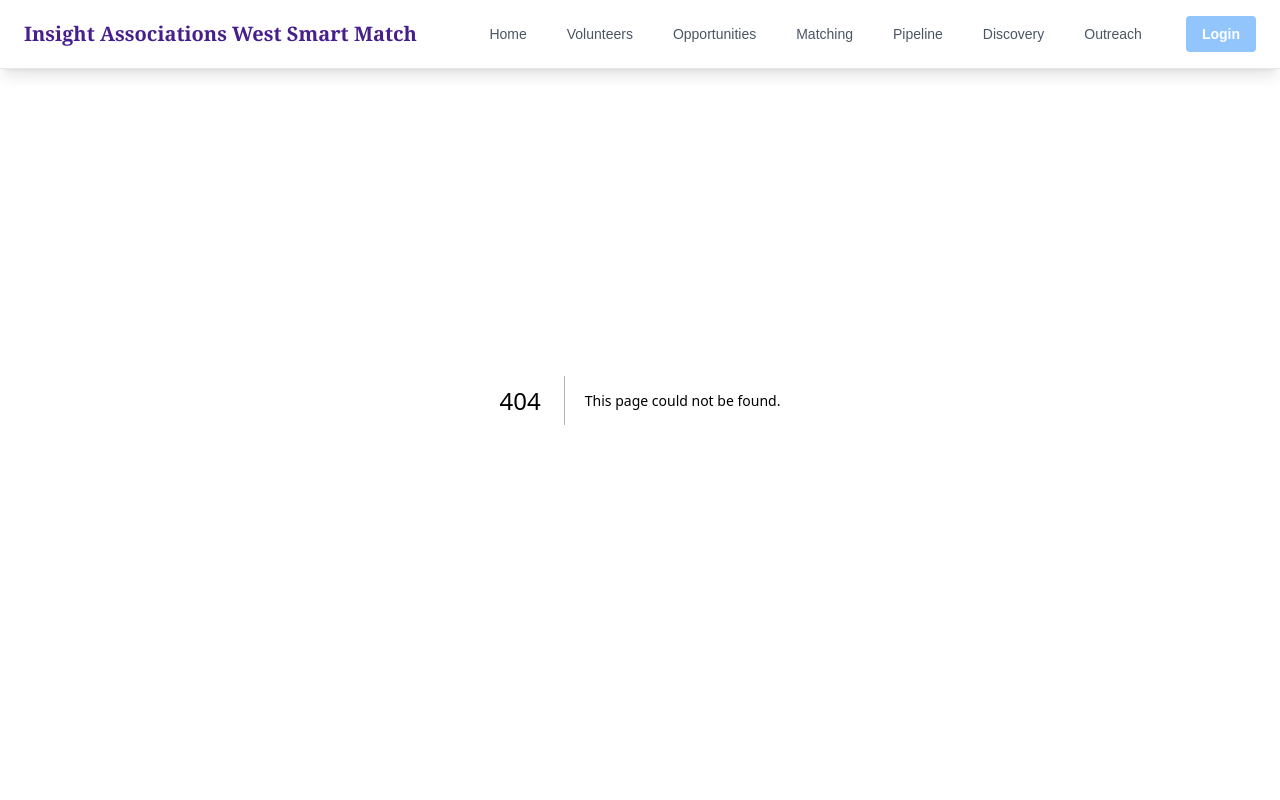
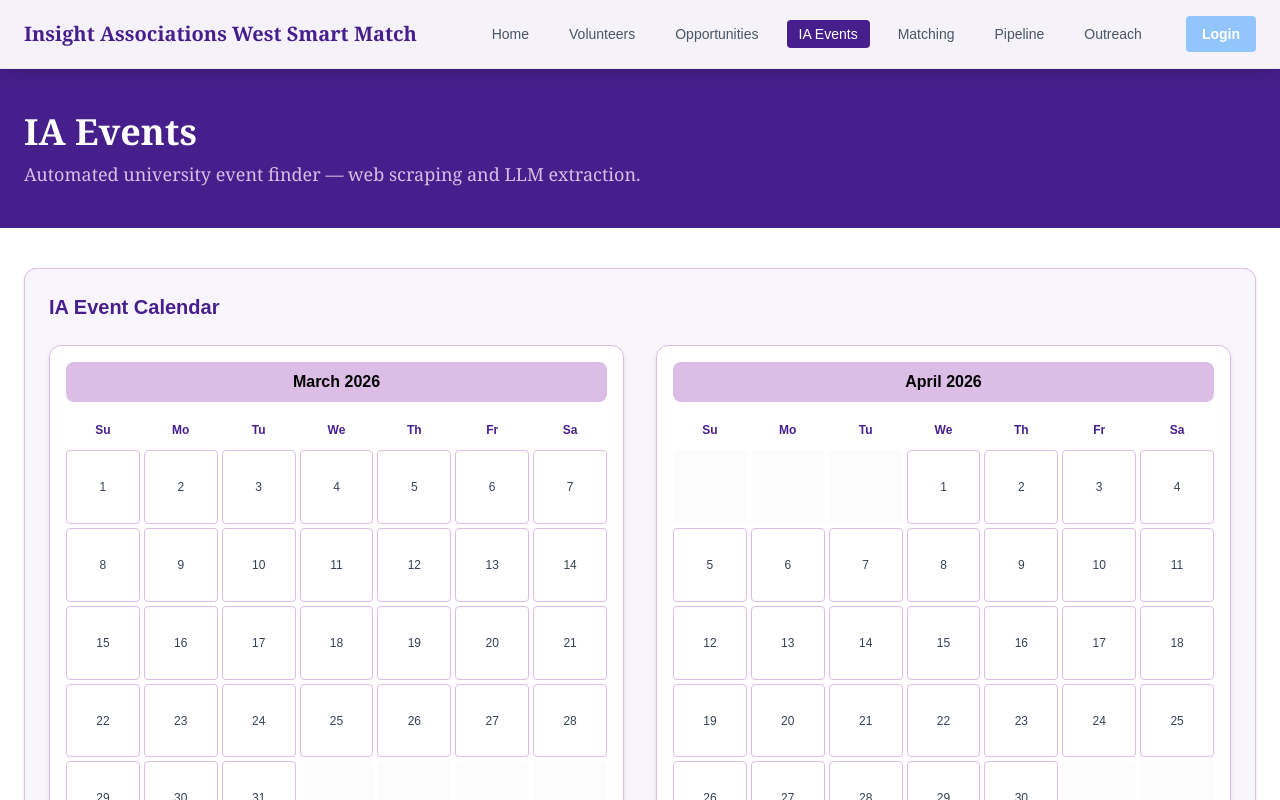
Before and after one commit to PeterBahariance/AI_Hackathon_2026, a Next.js app in the folder smart-match/: page /ia_events in a window 1280 px wide. Before the commit this address had no page. Shown: the top 800 px of the page. Built offline with nearby package versions, Linux system fonts and the light colour scheme.

Commit message:
changed folder names + updated calendar layout

```diff
--- a/smart-match/src/app/discovery/page.tsx
+++ /dev/null
@@ -1,89 +0,0 @@
-"use client";
-
-const months = [
-  { name: 'March', year: 2026, days: 31 },
-  { name: 'April', year: 2026, days: 30 },
-  { name: 'May', year: 2026, days: 31 },
-  { name: 'June', year: 2026, days: 30 }
-];
-
-const MonthCalendar = ({ month, year, days }: { month: string; year: number; days: number }) => (
-  <div className="bg-white rounded-xl shadow-md p-4 border border-[#dbbde5] flex-1 min-w-0">
-    <div className="text-center mb-4 py-2 rounded-lg" style={{ backgroundColor: "#dbbde5" }}>
-      <h3 className="text-base font-semibold text-black">{month} {year}</h3>
-    </div>
-
-    {/* Days of week header */}
-    <div className="grid grid-cols-7 gap-1 mb-2">
-      {['Su', 'Mo', 'Tu', 'We', 'Th', 'Fr', 'Sa'].map(day => (
-        <div key={day} className="text-center text-xs font-semibold py-1" style={{ color: "#471f8d" }}>
-          {day}
-        </div>
-      ))}
-    </div>
-
-    {/* Calendar grid */}
-    <div className="grid grid-cols-7 gap-1">
-      {Array.from({ length: 35 }, (_, i) => (
-        <div
-          key={i}
-          className="aspect-square border border-[#dbbde5] rounded flex items-center justify-center text-xs text-gray-500 hover:text-white transition-colors cursor-pointer"
-          style={{ ['--hover-bg' as string]: '#93C5FD' }}
-          onMouseEnter={e => (e.currentTarget.style.backgroundColor = '#93C5FD')}
-          onMouseLeave={e => (e.currentTarget.style.backgroundColor = '')}
-        >
-          {i < days ? (i + 1) : ''}
-        </div>
-      ))}
-    </div>
-  </div>
-);
-
-export default function DiscoveryPage() {
-  return (
-    <div className="min-h-screen bg-white">
-      {/* Header Banner */}
-      <div className="bg-[#471f8d] pt-28 pb-10 px-6">
-        <div className="max-w-7xl mx-auto">
-          <h1 className="text-4xl font-bold text-white mb-2" style={{ fontFamily: "Georgia, serif" }}>Discovery Engine</h1>
-          <p className="text-[#dbbde5] text-lg" style={{ fontFamily: "Georgia, serif" }}>Automated university event finder — web scraping and LLM extraction.</p>
-        </div>
-      </div>
-
-      {/* Calendar Section */}
-      <div className="max-w-7xl mx-auto px-6 py-10">
-        <div className="bg-[#f9f5ff] border border-[#dbbde5] rounded-xl p-6 shadow-sm">
-          <h2 className="text-xl font-semibold mb-6" style={{ color: "#471f8d" }}>Event Calendar</h2>
-
-          {/* First row: March and April */}
-          <div className="flex gap-6 mb-6">
-            {months.slice(0, 2).map((monthData) => (
-              <MonthCalendar
-                key={`${monthData.name}-${monthData.year}`}
-                month={monthData.name}
-                year={monthData.year}
-                days={monthData.days}
-              />
-            ))}
-          </div>
-
-          {/* Second row: May and June */}
-          <div className="flex gap-6 mb-4">
-            {months.slice(2, 4).map((monthData) => (
-              <MonthCalendar
-                key={`${monthData.name}-${monthData.year}`}
-                month={monthData.name}
-                year={monthData.year}
-                days={monthData.days}
-              />
-            ))}
-          </div>
-
-          <p className="text-center text-sm" style={{ color: "#471f8d", opacity: 0.5 }}>
-            Calendar placeholder — events will be populated here
-          </p>
-        </div>
-      </div>
-    </div>
-  );
-}
--- /dev/null
+++ b/smart-match/src/app/ia_events/page.tsx
@@ -0,0 +1,96 @@
+"use client";
+
+import React from 'react';
+
+const months = [
+  { name: 'March', monthIndex: 2, year: 2026, days: 31 },
+  { name: 'April', monthIndex: 3, year: 2026, days: 30 },
+  { name: 'May', monthIndex: 4, year: 2026, days: 31 },
+  { name: 'June', monthIndex: 5, year: 2026, days: 30 }
+];
+
+const MonthCalendar = ({ name, monthIndex, year, days }: { name: string; monthIndex: number; year: number; days: number }) => {
+  // Calculate which day of the week the 1st falls on (0 = Sunday, 1 = Monday...)
+  const firstDayOfMonth = new Date(year, monthIndex, 1).getDay();
+
+  // Calculate exactly how many slots are needed (Padding + Days)
+  const requiredSlots = firstDayOfMonth + days;
+
+  // Determine if we need 5 rows (35) or 6 rows (42)
+  const totalSlots = requiredSlots <= 35 ? 35 : 42;
+
+  return (
+    <div className="bg-white rounded-xl shadow-md p-4 border border-[#dbbde5] flex-1 min-w-[280px]">
+      <div className="text-center mb-4 py-2 rounded-lg bg-[#dbbde5]">
+        <h3 className="text-base font-semibold text-black">{name} {year}</h3>
+      </div>
+
+      {/* Days of week header */}
+      <div className="grid grid-cols-7 gap-1 mb-2">
+        {['Su', 'Mo', 'Tu', 'We', 'Th', 'Fr', 'Sa'].map(day => (
+          <div key={day} className="text-center text-xs font-semibold py-1 text-[#471f8d]">
+            {day}
+          </div>
+        ))}
+      </div>
+
+      {/* Calendar grid */}
+      <div className="grid grid-cols-7 gap-1">
+        {Array.from({ length: totalSlots }, (_, i) => {
+          const dayNumber = i - firstDayOfMonth + 1;
+          const isValidDay = dayNumber > 0 && dayNumber <= days;
+
+          return (
+            <div
+              key={i}
+              className={`aspect-square border border-[#dbbde5] rounded flex items-center justify-center text-xs transition-colors
+                ${isValidDay
+                  ? "text-gray-700 hover:bg-blue-400 hover:text-white cursor-pointer"
+                  : "bg-gray-50/50 text-transparent border-none"
+                }`}
+            >
+              {isValidDay ? dayNumber : ''}
+            </div>
+          );
+        })}
+      </div>
+    </div>
+  );
+};
+
+export default function IAEventsPage() {
+  return (
+    <div className="min-h-screen bg-white">
+      {/* Header Banner */}
+      <div className="bg-[#471f8d] pt-28 pb-10 px-6">
+        <div className="max-w-7xl mx-auto">
+          <h1 className="text-4xl font-bold text-white mb-2" style={{ fontFamily: "Georgia, serif" }}>IA Events</h1>
+          <p className="text-[#dbbde5] text-lg" style={{ fontFamily: "Georgia, serif" }}>Automated university event finder — web scraping and LLM extraction.</p>
+        </div>
+      </div>
+
+      {/* Calendar Section */}
+      <div className="max-w-7xl mx-auto px-6 py-10">
+        <div className="bg-[#f9f5ff] border border-[#dbbde5] rounded-xl p-6 shadow-sm">
+          <h2 className="text-xl font-semibold mb-6 text-[#471f8d]">IA Event Calendar</h2>
+
+          <div className="grid grid-cols-1 lg:grid-cols-2 gap-8 mb-6">
+            {months.map((m) => (
+              <MonthCalendar
+                key={`${m.name}-${m.year}`}
+                name={m.name}
+                monthIndex={m.monthIndex}
+                year={m.year}
+                days={m.days}
+              />
+            ))}
+          </div>
+
+          <p className="text-center text-sm text-[#471f8d] opacity-50 mt-4">
+            Calendar view synced to 2026 week days — events will be populated here
+          </p>
+        </div>
+      </div>
+    </div>
+  );
+}
--- /dev/null
+++ b/smart-match/src/app/opportunities/[id]/page.tsx
@@ -0,0 +1,42 @@
+"use client";
+import { useEffect, useState } from "react";
+import { useParams } from "next/navigation";
+import { db } from "@/lib/firebase";
+import { doc, getDoc } from "firebase/firestore";
+
+export default function DetailPage() {
+  const { id } = useParams();
+  const [data, setData] = useState<any>(null);
+
+  useEffect(() => {
+    async function fetchData() {
+      if (!id) return;
+      const docRef = doc(db, "opportunities", id as string);
+      const docSnap = await getDoc(docRef);
+
+      if (docSnap.exists()) {
+        setData(docSnap.data());
+      }
+    }
+    fetchData();
+  }, [id]);
+
+  if (!data) return <div className="p-20 text-center text-slate-500">Loading details...</div>;
+
+  return (
+    <div className="max-w-4xl mx-auto p-10">
+      <h1 className="text-4xl font-bold mb-6" style={{ fontFamily: "Georgia, serif" }}>
+        {data.Name || data.title || "Detail View"}
+      </h1>
+      <div className="bg-white border rounded-xl p-8 shadow-sm">
+        {/* This dynamically renders all keys from your CSV/Firestore */}
+        {Object.entries(data).map(([key, value]) => (
+          <div key={key} className="mb-4 border-b pb-2">
+            <span className="font-bold text-slate-700 uppercase text-xs tracking-wider">{key}</span>
+            <p className="text-lg text-slate-900">{String(value)}</p>
+          </div>
+        ))}
+      </div>
+    </div>
+  );
+}
--- /dev/null
+++ b/smart-match/src/app/volunteers/[id]/page.tsx
@@ -0,0 +1,42 @@
+"use client";
+import { useEffect, useState } from "react";
+import { useParams } from "next/navigation";
+import { db } from "@/lib/firebase";
+import { doc, getDoc } from "firebase/firestore";
+
+export default function DetailPage() {
+  const { id } = useParams();
+  const [data, setData] = useState<any>(null);
+
+  useEffect(() => {
+    async function fetchData() {
+      if (!id) return;
+      const docRef = doc(db, "volunteers", id as string);
+      const docSnap = await getDoc(docRef);
+
+      if (docSnap.exists()) {
+        setData(docSnap.data());
+      }
+    }
+    fetchData();
+  }, [id]);
+
+  if (!data) return <div className="p-20 text-center text-slate-500">Loading details...</div>;
+
+  return (
+    <div className="max-w-4xl mx-auto p-10">
+      <h1 className="text-4xl font-bold mb-6" style={{ fontFamily: "Georgia, serif" }}>
+        {data.Name || data.title || "Detail View"}
+      </h1>
+      <div className="bg-white border rounded-xl p-8 shadow-sm">
+        {/* This dynamically renders all keys from your CSV/Firestore */}
+        {Object.entries(data).map(([key, value]) => (
+          <div key={key} className="mb-4 border-b pb-2">
+            <span className="font-bold text-slate-700 uppercase text-xs tracking-wider">{key}</span>
+            <p className="text-lg text-slate-900">{String(value)}</p>
+          </div>
+        ))}
+      </div>
+    </div>
+  );
+}
--- a/smart-match/src/app/supply/page.tsx
+++ b/smart-match/src/app/volunteers/page.tsx
@@ -4,7 +4,7 @@ import { db } from "@/lib/firebase";
 import { collection, getDocs } from "firebase/firestore";
 import Link from "next/link";
 
-export default function SupplyPage() {
+export default function VolunteersPage() {
   const [volunteers, setVolunteers] = useState<any[]>([]);
   const [loading, setLoading] = useState(true);
 
--- a/smart-match/src/components/Nav.tsx
+++ b/smart-match/src/components/Nav.tsx
@@ -5,11 +5,11 @@ import { usePathname } from "next/navigation";
 
 const links = [
   { href: "/", label: "Home" },
-  { href: "/supply", label: "Volunteers" },
-  { href: "/demand", label: "Opportunities" },
+  { href: "/volunteers", label: "Volunteers" },
+  { href: "/opportunities", label: "Opportunities" },
+  { href: "/ia_events", label: "IA Events" },
   { href: "/matching", label: "Matching" },
   { href: "/pipeline", label: "Pipeline" },
-  { href: "/discovery", label: "Discovery" },
   { href: "/outreach", label: "Outreach" },
 ];
 
```
Also changed, not shown: smart-match/src/app/ia_events/[id]/page.tsx (added), smart-match/src/app/matching/[id]/page.tsx (added), smart-match/src/app/opportunities/page.tsx (renamed from smart-match/src/app/demand/page.tsx), smart-match/src/app/pipeline/[d]/page.tsx (added).
